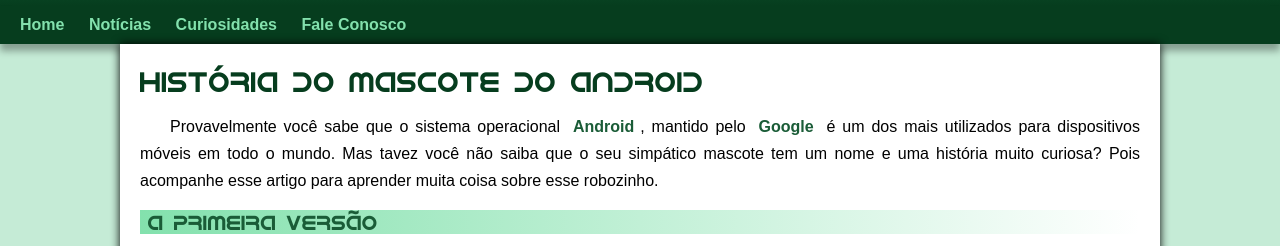
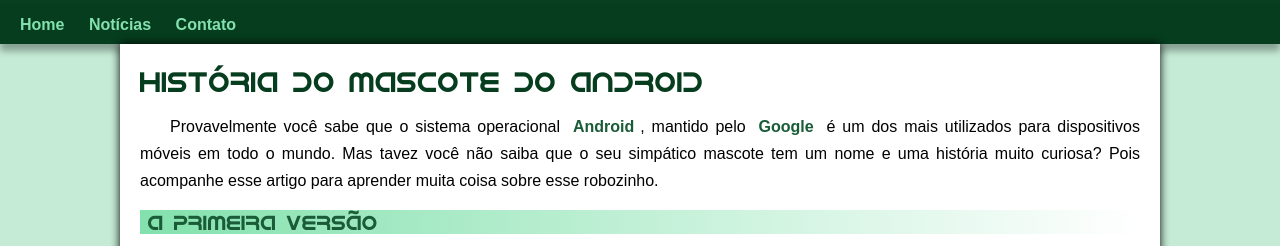
Before and after one commit to WalaceChaves/site-android, a plain HTML site: page index.html in a window 1280 px wide. Shown: the part 184-430 px from the top of the page. Drawn offline with Linux system fonts and the light colour scheme.

Commit message:
correção html nav

```diff
--- a/index.html
+++ b/index.html
@@ -22,8 +22,7 @@
     <nav>
         <a target="_blank" href="#">Home</a>
         <a target="_blank" href="#">Notícias</a>
-        <a target="_blank" href="#">Curiosidades</a>
-        <a target="_blank" href="#">Fale Conosco</a>
+        <a target="_blank" href="#">Contato</a>
     </nav>
 
     <main>
```
